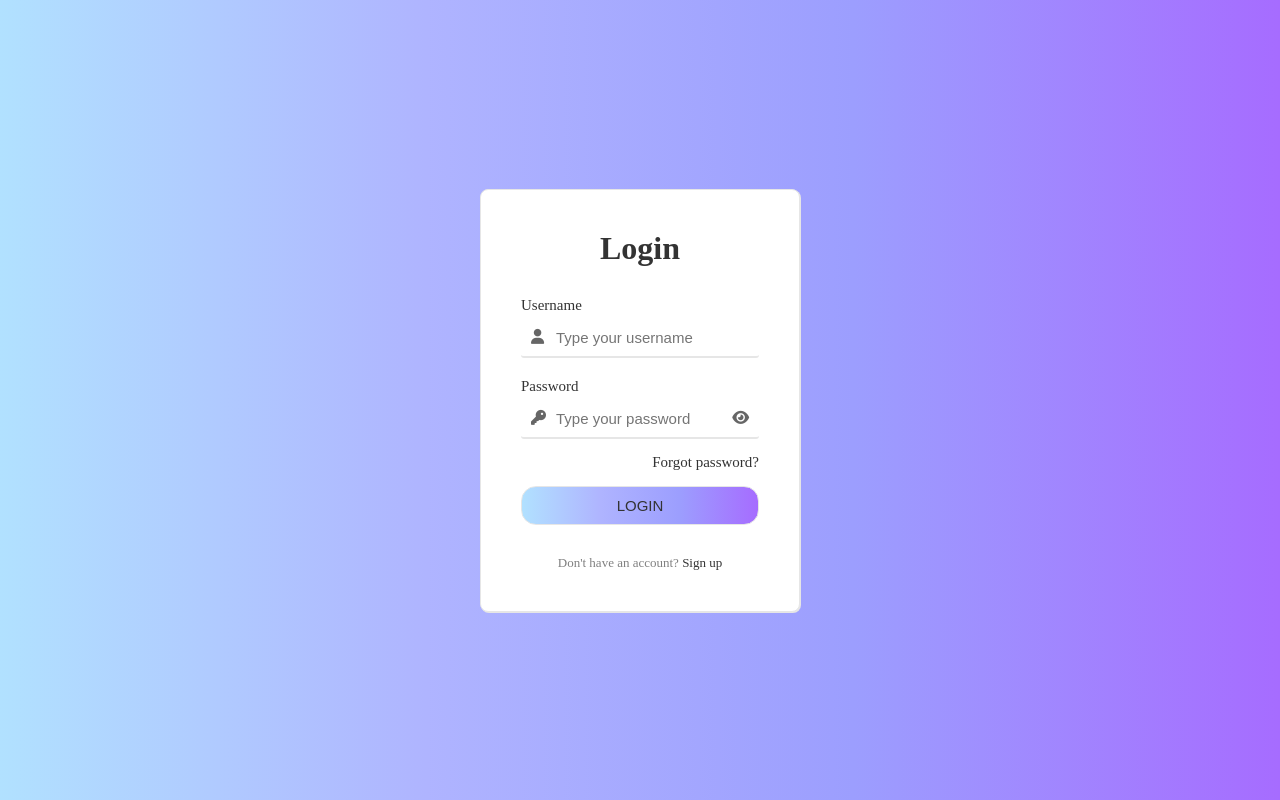
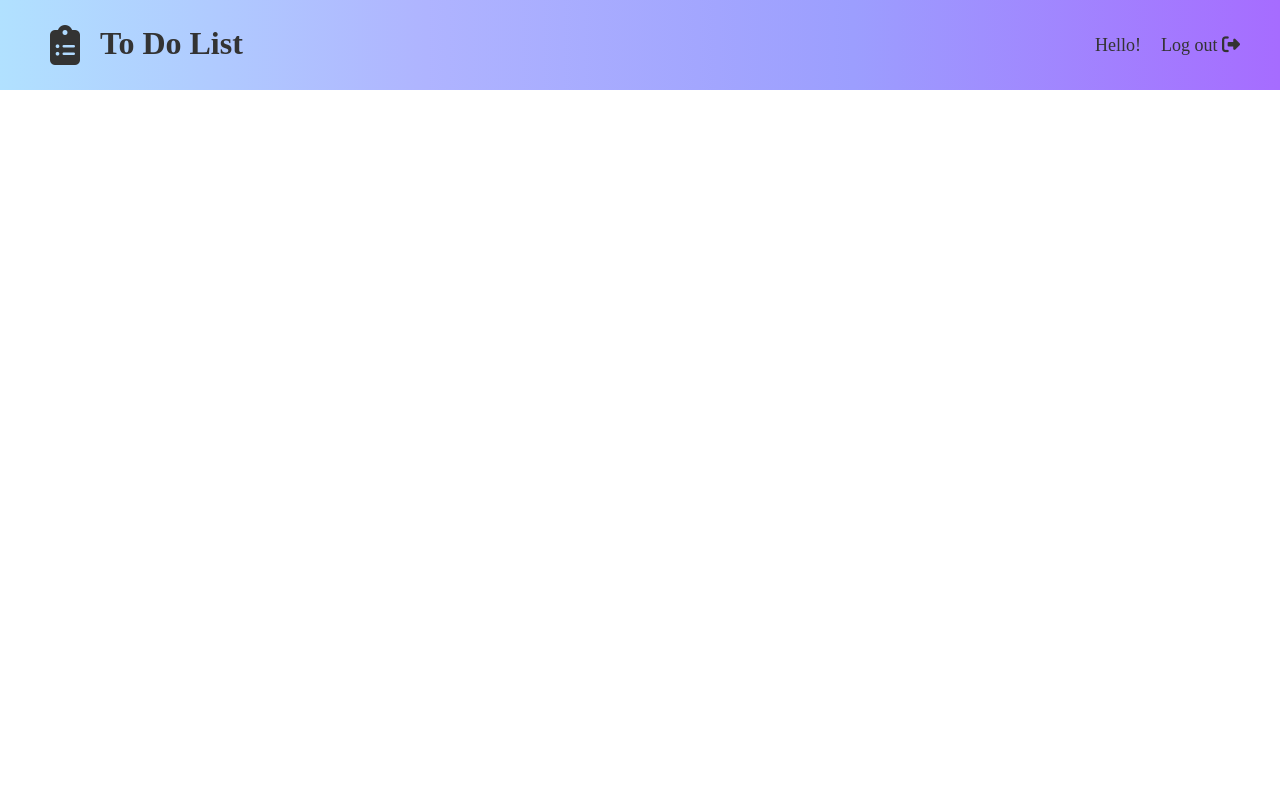
Before and after one commit to phozoderm/todo-app-vuejs, a Vue app: page /navbar in a window 1280 px wide. Before the commit this address led to /login. Built offline with nearby package versions, Linux system fonts and the light colour scheme.

Commit message:
ADD login page api and navbar

```diff
--- a/src/main.js
+++ b/src/main.js
@@ -3,17 +3,25 @@ import {createRouter, createWebHistory} from 'vue-router'
 import App from './App.vue'
 import LoginPage from "@/pages/LoginPage.vue";
 import SignUpPage from "@/pages/SignUpPage.vue";
+import ToDoListPage from "@/pages/ToDoListPage.vue";
+import NavbarPage from "@/pages/NavbarPage.vue";
 
 const routes = [
-    {path: '/login', component: LoginPage},
-    {path: '/signup', component: SignUpPage},
+    {
+        path: '/navbar', component: NavbarPage, children: [
+            {path: '/login', component: LoginPage},
+            {path: '/signup', component: SignUpPage},
+            {path: '/to-do-list', component: ToDoListPage}
+        ]
+    },
     {path: '/:catchAll(.*)', redirect: ({path: '/login'})},
 ]
 
-const router = createRouter({
+export const router = createRouter({
     history: createWebHistory(),
     routes,
 })
 const app = createApp(App)
 app.use(router)
+app.provide('router', router)
 app.mount('#app')
--- a/src/pages/LoginPage.vue
+++ b/src/pages/LoginPage.vue
@@ -1,32 +1,75 @@
 <script setup>
-import {ref} from "vue";
+import {inject, ref, watch} from "vue";
 
-const showPassword=ref(false)
+const router = inject('router')
+const email = ref('')
+const password = ref('')
+const showPassword = ref(false)
+const errorMessage = ref('')
+
 function showHide() {
-showPassword.value=!showPassword.value
+  showPassword.value = !showPassword.value
 }
-function callLoginPostAPI(){
-  fetch('')
+
+function callLoginPostAPI() {
+  fetch('http://localhost:1234/session', {
+    method: 'POST',
+    headers: {
+      'content-type': 'application/json '
+    },
+    body: JSON.stringify({
+      username: email.value,
+      password: password.value
+    })
+  }).then((res) => {
+    if (res.ok) {
+      router.push('/to-do-list')
+    } else {
+      errorMessage.value = 'Email and/or password is incorrect'
+    }
+  }).catch(() => {
+    errorMessage.value = 'Something is wrong!'
+  })
 }
+
+function onLoginSubmit(e) {
+  e.preventDefault()
+  if (email.value.length === 0) {
+    errorMessage.value = 'Please enter email and/or password.'
+    return;
+  }
+  if (password.value.length === 0) {
+    errorMessage.value = 'Please enter your email and/or password.'
+    return;
+  }
+  callLoginPostAPI()
+}
+
+watch([email, password], () => {
+  errorMessage.value = ''
+})
 </script>
 
 <template>
   <div class="login-page-container">
     <div class="login-div">
-      <form class="login-form-div">
+      <form @submit.prevent="onLoginSubmit" class="login-form-div">
         <h1>Login</h1>
+        <div v-if="errorMessage" class="error-message-div">
+          <span>{{ errorMessage }}</span>
+        </div>
         <div class="login-form-input-email-div">
-          <label>Username</label>
+          <label>E-mail</label>
           <div class="login-form-email-input">
-            <i class="fa-solid fa-user"/>
-            <input type="text" placeholder='Type your username'/>
+            <i class="fa-solid fa-envelope"/>
+            <input v-model="email" type="email" placeholder='Type your email'/>
           </div>
         </div>
         <div class="login-form-input-password-div">
           <label>Password</label>
           <div class="login-form-password-input">
             <i class="fa-solid fa-key"/>
-            <input :type="showPassword ? 'text' : 'password'" placeholder='Type your password'/>
+            <input v-model="password" :type="showPassword ? 'text' : 'password'" placeholder='Type your password'/>
             <i class="fa-solid" :class="{'fa-eye': !showPassword, 'fa-eye-slash': showPassword}" @click="showHide"/>
           </div>
         </div>
@@ -44,6 +87,22 @@ function callLoginPostAPI(){
 </template>
 
 <style scoped>
+.error-message-div {
+  height: 40px;
+  color: #b30000;
+  background-color: #fff1f1;
+  border: 1px solid #b30000;
+  width: 100%;
+  display: flex;
+  justify-content: center;
+  align-items: center;
+  margin-bottom: 15px;
+}
+
+.error-message-div span {
+  font-size: 14px;
+}
+
 .login-form-password-input i:nth-child(3) {
   right: 0;
 }
--- /dev/null
+++ b/src/pages/NavbarPage.vue
@@ -0,0 +1,70 @@
+<script setup>
+
+</script>
+<template>
+  <div class="navbar-container">
+    <div class="navbar-div">
+      <div class="navbar-title">
+        <i class="fa-solid fa-clipboard-list"/>
+        <h1>
+          To Do List
+        </h1>
+      </div>
+      <div class="navbar-right-items-div">
+        <div class="navbar-user-name">
+          <span>Hello!</span>
+        </div>
+        <div class="navbar-sign-out">
+          <a> Log out <i class="fa-solid fa-right-from-bracket"/> </a>
+        </div>
+      </div>
+    </div>
+  </div>
+  <router-view></router-view>
+</template>
+<style>
+.navbar-container{
+  width: 100%;
+  display: flex;
+  justify-content: center;
+  background: linear-gradient(to right, #B1E1FF, #AFB4FF, #9C9EFE, #A66CFF);
+}
+.navbar-div{
+   display: flex;
+   justify-content: space-between;
+   align-items: center;
+   height: 90px;
+   width: 1200px;
+ }
+.navbar-title{
+  display: flex;
+  flex-direction: row;
+}
+.navbar-title i{
+  font-size: 40px;
+  margin: 0 10px;
+  color: #333333;
+}
+.navbar-title h1{
+  margin: 0 10px;
+  color: #333333;
+}
+.navbar-right-items-div{
+  display: flex;
+  flex-direction: row;
+}
+.navbar-user-name span{
+  font-size: 18px;
+  color: #333333;
+}
+.navbar-sign-out a{
+  font-size: 18px;
+  color: #333333;
+}
+.navbar-user-name{
+  margin-right: 10px;
+}
+.navbar-sign-out{
+  margin-left: 10px;
+}
+</style>
--- a/src/pages/SignUpPage.vue
+++ b/src/pages/SignUpPage.vue
@@ -1,22 +1,16 @@
 <script setup>
-import {ref, watch} from "vue";
+import {ref, watch, inject} from "vue";
 
-const username = ref('')
+const router = inject('router')
+const email = ref('')
 const password = ref('')
-const name = ref('')
-const surname = ref('')
+const fullName = ref('')
 const showPassword = ref(false)
 const errorMessage = ref('')
 
 function showHide() {
   showPassword.value = !showPassword.value
 }
-
-watch([username, password], () => {
-  console.log('watch')
-  errorMessage.value = ''
-})
-
 
 function callSignUpPostAPI() {
   fetch('http://localhost:1234/user', {
@@ -25,13 +19,13 @@ function callSignUpPostAPI() {
       'content-type': 'application/json'
     },
     body: JSON.stringify({
-      username: username.value,
+      username: email.value,
       password: password.value,
-      nameSurname: name.value + surname.value,
+      nameSurname: fullName.value
     })
   }).then((res) => {
     if (res.ok) {
-
+      router.push({path: '/login'})
     }
   }).catch(() => {
     errorMessage.value = 'Something is wrong!'
@@ -40,16 +34,24 @@ function callSignUpPostAPI() {
 
 function onSignUpSubmit(e) {
   e.preventDefault()
-  if (username.value.length === 0) {
-    errorMessage.value = 'Please enter your username and/or password.'
+  if (fullName.value.length === 0) {
+    errorMessage.value = 'Please enter your full name, email and/or password.'
     return;
   }
-  if (username.value.length < 3) {
+  if (fullName.value.length < 3) {
+    errorMessage.value = 'Full name must have at least 3 characters.'
+    return;
+  }
+  if (email.value.length === 0) {
+    errorMessage.value = 'Please enter full name, email and/or password.'
+    return;
+  }
+  if (email.value.length < 3) {
     errorMessage.value = 'Username must have at least 3 characters.'
     return;
   }
   if (password.value.length === 0) {
-    errorMessage.value = 'Please enter your username and/or password.'
+    errorMessage.value = 'Please enter your full name, email and/or password.'
     return;
   }
   if (password.value.length < 7) {
@@ -57,8 +59,12 @@ function onSignUpSubmit(e) {
     return;
   }
   callSignUpPostAPI()
+}
 
-}
+watch([email, password, fullName], () => {
+  errorMessage.value = ''
+})
+
 </script>
 <template>
   <div class="sign-up-page-container">
@@ -72,15 +78,24 @@ function onSignUpSubmit(e) {
         </div>
         <div class="sign-up-email-div">
           <label>
-            Username
+            Full Name*
           </label>
           <div class="sign-up-form-email-input">
             <i class="fa-solid fa-user"/>
-            <input type="text" v-model="username" placeholder="Type your username"/>
+            <input type="text" v-model="fullName" placeholder="Type your full name"/>
+          </div>
+        </div>
+        <div class="sign-up-email-div">
+          <label>
+            E-mail*
+          </label>
+          <div class="sign-up-form-email-input">
+            <i class="fa-solid fa-envelope"/>
+            <input type="email" v-model="email" placeholder="Type your email"/>
           </div>
         </div>
         <div class="sign-up-password-div">
-          <label>Password</label>
+          <label>Password*</label>
           <div class="sign-up-form-password-input">
             <i class="fa-solid fa-key"/>
             <input v-model="password" :type="showPassword ? 'text' : 'password'"
@@ -96,8 +111,8 @@ function onSignUpSubmit(e) {
       </form>
     </div>
   </div>
+</template>
 
-</template>
 <style scoped>
 .sign-up-page-container {
   width: 100%;
@@ -121,7 +136,6 @@ function onSignUpSubmit(e) {
   padding: 40px;
   border-radius: 8px;
   background-color: white;
-  box-shadow: 1px 1px #e6e6e6;
 }
 
 .error-message-div {
@@ -136,6 +150,10 @@ function onSignUpSubmit(e) {
   margin-bottom: 15px;
 }
 
+.error-message-div span {
+  font-size: 14px;
+}
+
 .sign-up-form h1 {
   display: flex;
   align-self: center;
@@ -147,6 +165,7 @@ function onSignUpSubmit(e) {
 .sign-up-email-div {
   display: flex;
   flex-direction: column;
+  margin-top: 20px;
 }
 
 .sign-up-email-div label {
--- /dev/null
+++ b/src/pages/ToDoListPage.vue
@@ -0,0 +1,9 @@
+<script setup>
+
+</script>
+<template>
+hello todo list page
+</template>
+<style>
+
+</style>
```
